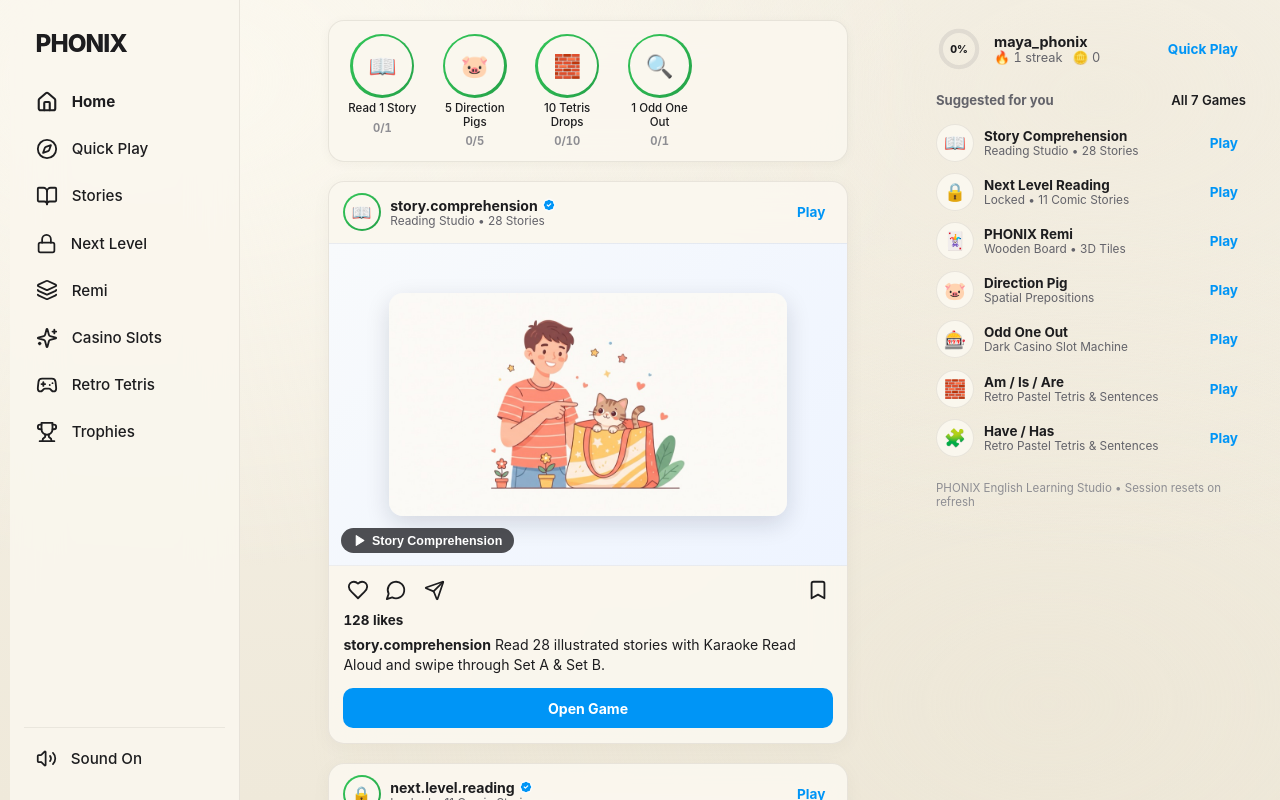
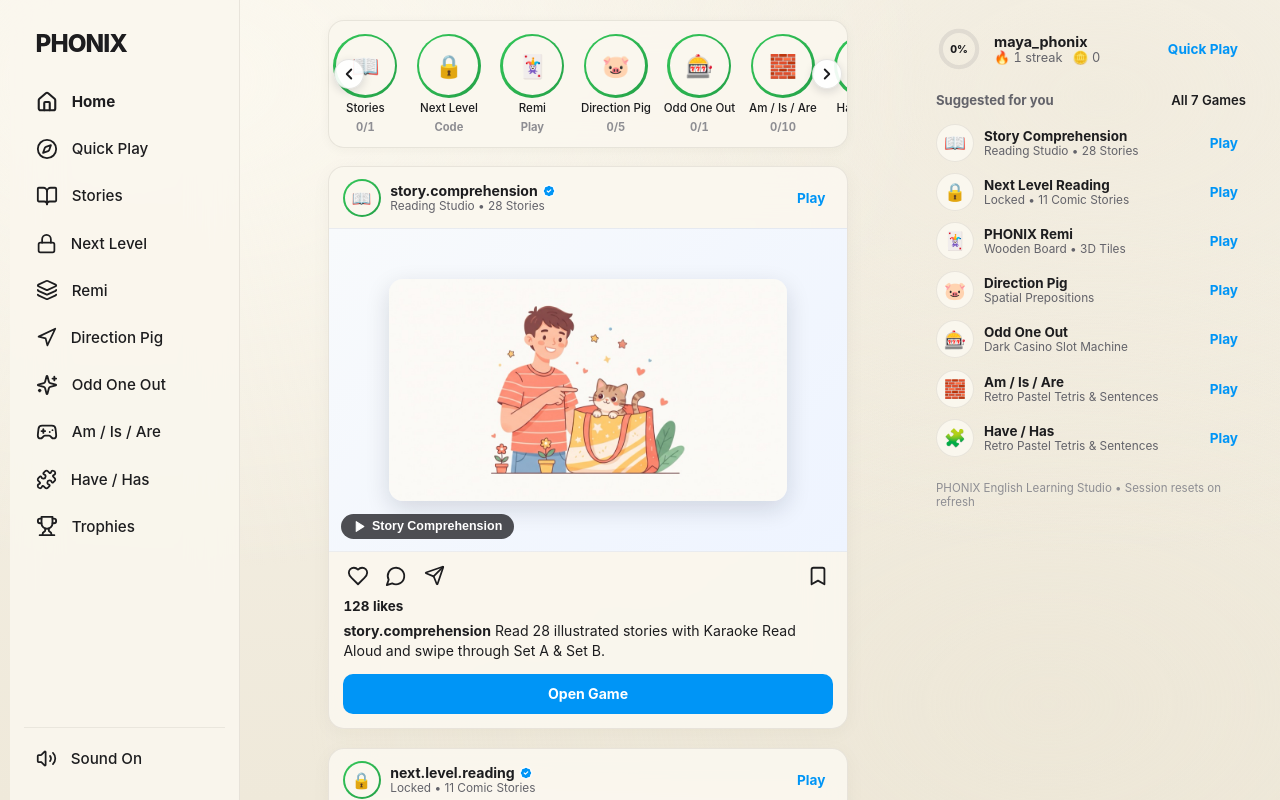
Before and after one commit to Daddy-adrian/maya_dashboard, a React (Vite) app: page / in a window 1280 px wide. Shown: the top 800 px of the page. Built offline with nearby package versions, Linux system fonts and the light colour scheme.

Commit message:
Show all 7 games in Instagram Stories strip in exact matching post order with touch swipe and desktop arrows

```diff
--- a/src/components/Dashboard.jsx
+++ b/src/components/Dashboard.jsx
@@ -1,4 +1,4 @@
-import React, { useMemo, useState } from 'react';
+import React, { useMemo, useRef, useState } from 'react';
 import {
   Home,
   Compass,
@@ -18,7 +18,11 @@ import {
   Check,
   Play,
   BadgeCheck,
-  Lock
+  Lock,
+  ChevronLeft,
+  ChevronRight,
+  Navigation,
+  Puzzle
 } from 'lucide-react';
 import { useEngagement, DAILY_GOAL_XP, loadDirectionPigSrs } from '../context/EngagementContext';
 import { assetUrl } from '../utils/assets';
@@ -30,6 +34,7 @@ export const PHONIX_MODULES = [
     id: 'story-comprehension',
     handle: 'story.comprehension',
     title: 'Story Comprehension',
+    shortLabel: 'Stories',
     subtitle: 'Reading Studio • 28 Stories',
     icon: '📖',
     previewImg: 'story_images/1.jpeg',
@@ -41,6 +46,7 @@ export const PHONIX_MODULES = [
     id: 'next-level-reading',
     handle: 'next.level.reading',
     title: 'Next Level Reading',
+    shortLabel: 'Next Level',
     subtitle: 'Locked • 11 Comic Stories',
     icon: '🔒',
     previewImg: 'next_level_story_images/1.jpeg',
@@ -53,6 +59,7 @@ export const PHONIX_MODULES = [
     id: 'cvc-rummikub',
     handle: 'phonix.remi',
     title: 'PHONIX Remi',
+    shortLabel: 'Remi',
     subtitle: 'Wooden Board • 3D Tiles',
     icon: '🃏',
     previewImg: 'vowels_images/joker.jpeg',
@@ -64,6 +71,7 @@ export const PHONIX_MODULES = [
     id: 'direction-pig',
     handle: 'direction.pig',
     title: 'Direction Pig',
+    shortLabel: 'Direction Pig',
     subtitle: 'Spatial Prepositions',
     icon: '🐷',
     previewImg: 'directions/pig_before_infront.jpeg',
@@ -75,6 +83,7 @@ export const PHONIX_MODULES = [
     id: 'odd-one-out',
     handle: 'odd.one.out.casino',
     title: 'Odd One Out',
+    shortLabel: 'Odd One Out',
     subtitle: 'Dark Casino Slot Machine',
     icon: '🎰',
     previewImg: 'odd_one_out_img/bag.jpeg',
@@ -86,6 +95,7 @@ export const PHONIX_MODULES = [
     id: 'am-is-are',
     handle: 'tetris.am.is.are',
     title: 'Am / Is / Are',
+    shortLabel: 'Am / Is / Are',
     subtitle: 'Retro Pastel Tetris & Sentences',
     icon: '🧱',
     previewImg: 'pronoun/they.jpeg',
@@ -98,6 +108,7 @@ export const PHONIX_MODULES = [
     id: 'have-has-tetris',
     handle: 'tetris.have.has',
     title: 'Have / Has',
+    shortLabel: 'Have / Has',
     subtitle: 'Retro Pastel Tetris & Sentences',
     icon: '🧩',
     previewImg: 'pronoun/she.jpeg',
@@ -113,6 +124,21 @@ export default function Dashboard({ onOpenModule }) {
   const [trophyOpen, setTrophyOpen] = useState(false);
   const [likedIds, setLikedIds] = useState({});
   const [savedIds, setSavedIds] = useState({});
+  const storiesRef = useRef(null);
+
+  const questByModule = useMemo(() => {
+    const map = {};
+    for (const q of engagement.dailyQuests || []) {
+      map[q.moduleId] = q;
+    }
+    return map;
+  }, [engagement.dailyQuests]);
+
+  const scrollStories = (dir) => {
+    const el = storiesRef.current;
+    if (!el) return;
+    el.scrollBy({ left: dir * 240, behavior: 'smooth' });
+  };
 
   const dailyPct = Math.min(100, Math.round((engagement.dailyXp / DAILY_GOAL_XP) * 100));
   const ringRadius = 15;
@@ -222,26 +248,50 @@ export default function Dashboard({ onOpenModule }) {
           <button
             type="button"
             className="ig-nav-item"
-            title="Casino Slots"
+            title="Direction Pig"
+            onClick={() => {
+              playTap();
+              onOpenModule('direction-pig', null);
+            }}
+          >
+            <Navigation size={21} strokeWidth={2} aria-hidden="true" />
+            <span>Direction Pig</span>
+          </button>
+          <button
+            type="button"
+            className="ig-nav-item"
+            title="Odd One Out"
             onClick={() => {
               playTap();
               onOpenModule('odd-one-out', null);
             }}
           >
             <Sparkles size={22} strokeWidth={2} aria-hidden="true" />
-            <span>Casino Slots</span>
+            <span>Odd One Out</span>
           </button>
           <button
             type="button"
             className="ig-nav-item"
-            title="Retro Tetris"
+            title="Am / Is / Are"
             onClick={() => {
               playTap();
               onOpenModule('am-is-are', 'tetris');
             }}
           >
             <Gamepad2 size={22} strokeWidth={2} aria-hidden="true" />
-            <span>Retro Tetris</span>
+            <span>Am / Is / Are</span>
+          </button>
+          <button
+            type="button"
+            className="ig-nav-item"
+            title="Have / Has"
+            onClick={() => {
+              playTap();
+              onOpenModule('have-has-tetris', 'tetris');
+            }}
+          >
+            <Puzzle size={21} strokeWidth={2} aria-hidden="true" />
+            <span>Have / Has</span>
           </button>
           <button
             type="button"
@@ -292,23 +342,40 @@ export default function Dashboard({ onOpenModule }) {
 
       {/* Center Instagram Feed Column */}
       <main id="main-content" className="ig-feed-col">
-        {/* Instagram Stories Strip (Daily Micro-Quests) */}
-        <section className="ig-stories-bar" aria-label="Daily Quests Stories">
-          {engagement.dailyQuests.map((quest) => {
-            const done = quest.progress >= quest.target;
+        {/* Instagram Stories Strip — All Games in Exact Post Order */}
+        <section className="ig-stories-wrap" aria-label="All Games Stories">
+          <button
+            type="button"
+            className="ig-stories-arrow ig-stories-arrow--left"
+            onClick={() => scrollStories(-1)}
+            aria-label="Scroll games left"
+          >
+            <ChevronLeft size={18} strokeWidth={2.5} />
+          </button>
+
+          <div
+            ref={storiesRef}
+            className="ig-stories-bar"
+            role="region"
+            tabIndex={0}
+            aria-label="All PHONIX Games"
+          >
+            {PHONIX_MODULES.map((mod) => {
+              const quest = questByModule[mod.id];
+              const done = quest ? quest.progress >= quest.target : false;
               return (
                 <button
-                key={quest.id}
+                  key={mod.id}
                   type="button"
                   className="ig-story-item"
                   onClick={() => {
                     playTap();
-                  onOpenModule(quest.moduleId, quest.moduleId === 'am-is-are' ? 'tetris' : null);
+                    onOpenModule(mod.id, mod.dualModes ? 'tetris' : null);
                   }}
                 >
                   <div className={`ig-story-ring ${done ? 'ig-story-ring--done' : 'ig-story-ring--active'}`}>
                     <div className="ig-story-avatar">
-                    <span aria-hidden="true">{quest.icon}</span>
+                      <span aria-hidden="true">{mod.icon}</span>
                       {done && (
                         <span className="ig-story-check" aria-label="Completed">
                           <Check size={12} strokeWidth={3} />
@@ -316,16 +383,26 @@ export default function Dashboard({ onOpenModule }) {
                       )}
                     </div>
                   </div>
-                <span className="ig-story-label">{quest.title}</span>
+                  <span className="ig-story-label">{mod.shortLabel}</span>
                   <span className="ig-story-count tabular-nums">
-                  {quest.progress}/{quest.target}
+                    {quest ? `${quest.progress}/${quest.target}` : mod.locked ? 'Code' : 'Play'}
                   </span>
                 </button>
               );
             })}
+          </div>
+
+          <button
+            type="button"
+            className="ig-stories-arrow ig-stories-arrow--right"
+            onClick={() => scrollStories(1)}
+            aria-label="Scroll games right"
+          >
+            <ChevronRight size={18} strokeWidth={2.5} />
+          </button>
         </section>
 
-        {/* Instagram Feed Posts (All 6 Games) */}
+        {/* Instagram Feed Posts (All 7 Games in Matching Order) */}
         <section className="ig-posts-list" aria-label="PHONIX Games Feed">
           {PHONIX_MODULES.map((mod) => {
             const liked = Boolean(likedIds[mod.id]);
--- a/src/styles/tokens.css
+++ b/src/styles/tokens.css
@@ -1818,11 +1818,19 @@ li {
   min-inline-size: 0;
 }
 
-/* Instagram Stories Bar */
+/* Instagram Stories Bar (All Games + Smooth Touch Swipe + Desktop Arrows) */
+.ig-stories-wrap {
+  position: relative;
+  display: flex;
+  align-items: center;
+}
+
 .ig-stories-bar {
-  display: flex;
-  gap: 0.9rem;
+  width: 100%;
+  display: flex;
+  gap: 0.72rem;
   overflow-x: auto;
+  scroll-snap-type: x proximity;
   padding: 0.8rem 0.9rem;
   border-radius: 16px;
   background: rgba(250, 247, 238, 0.92);
@@ -1838,13 +1846,48 @@ li {
   display: none;
 }
 
+.ig-stories-arrow {
+  position: absolute;
+  top: 42%;
+  transform: translateY(-50%);
+  z-index: 5;
+  width: 30px;
+  height: 30px;
+  min-block-size: 30px;
+  min-inline-size: 30px;
+  border-radius: 50%;
+  border: 1px solid rgba(48, 42, 28, 0.12);
+  background: rgba(255, 255, 255, 0.92);
+  color: #1D1D1F;
+  box-shadow: 0 3px 10px rgba(15, 23, 42, 0.14);
+  display: grid;
+  place-items: center;
+  cursor: pointer;
+  padding: 0;
+}
+
+.ig-stories-arrow--left {
+  left: 6px;
+}
+
+.ig-stories-arrow--right {
+  right: 6px;
+}
+
+@media (pointer: coarse) {
+  .ig-stories-arrow {
+    display: none;
+  }
+}
+
 .ig-story-item {
   flex: 0 0 auto;
-  width: 78px;
+  scroll-snap-align: start;
+  width: 72px;
   display: flex;
   flex-direction: column;
   align-items: center;
-  gap: 0.28rem;
+  gap: 0.26rem;
   background: transparent;
   border: none;
   padding: 0;
```
Lines whose indentation alone changed are shown as unchanged.
